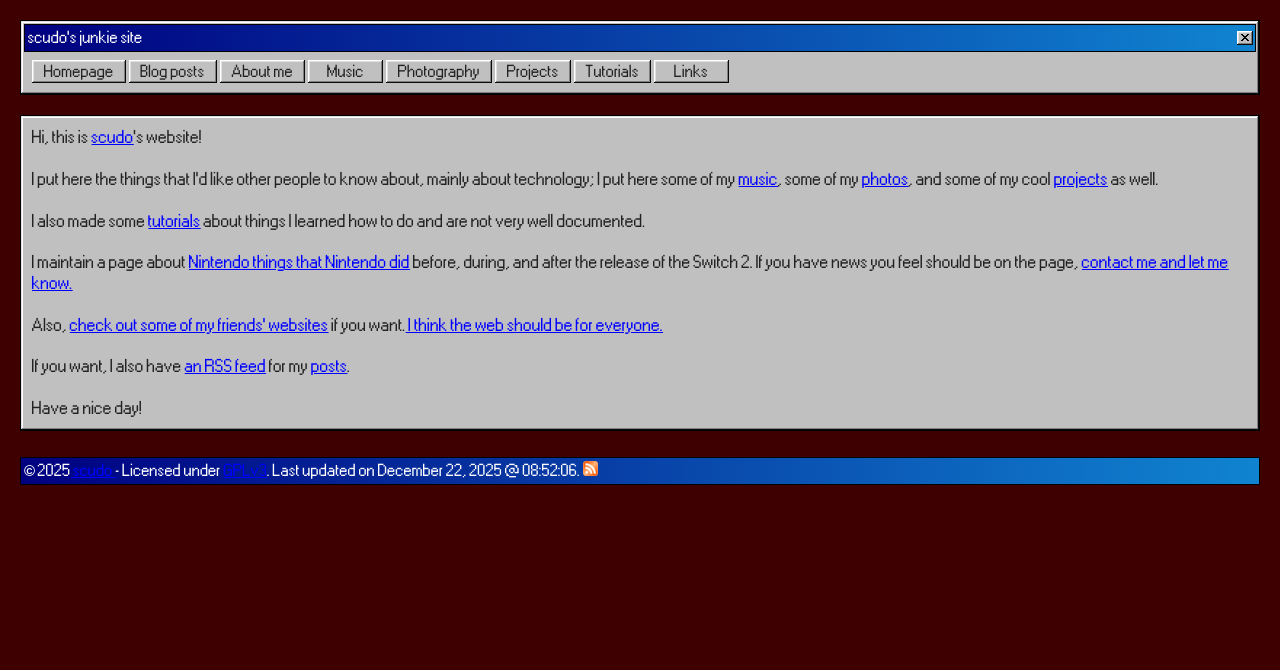
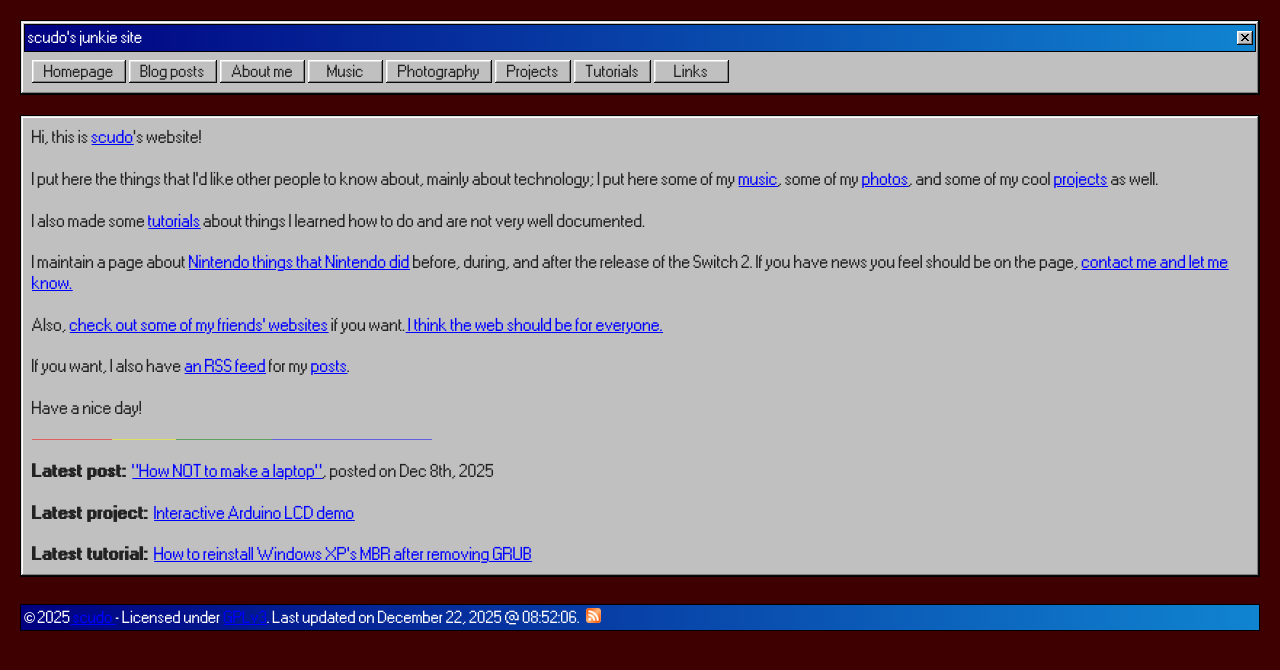
Before and after one commit to scudo005/scudo005.github.io, a Jekyll site: the page built from index.html, in a window 1280 px wide. Shown: the top 670 px of the page. Built offline with Jekyll 4.4.1, drawn with Linux system fonts in a browser that asks for light colours; some web fonts are replaced.

Commit message:
improved homepage

```diff
--- a/_layouts/default.html
+++ b/_layouts/default.html
@@ -42,7 +42,7 @@
 				<div class="title-bar-text" style="text-align: left;">&copy; {{ 'now' | date: "%Y" }}<a href="https://github.com/scudo005">
 						{{ site.author }}
 					</a>
-					- Licensed under <a href="/LICENSE.txt">GPLv3</a>.&nbsp;Last updated on {{ 'now' | date: "%B %d, %Y @ %H:%M:%S" }}. <a href="/feed.xml"><img src="/assets/imgs/inline/rss.png" alt="RSS feed"></a></div>
+					- Licensed under <a href="/LICENSE.txt">GPLv3</a>.&nbsp;Last updated on {{ 'now' | date: "%B %d, %Y @ %H:%M:%S" }}.&nbsp;&nbsp;<a href="/feed.xml"><img src="/assets/imgs/inline/rss.png" alt="RSS feed"></a></div>
 			</div>
 		</div>
 		<script src="/assets/js/playAudioOnClick.js"></script>
--- a/assets/css/98.css
+++ b/assets/css/98.css
@@ -518,3 +518,9 @@ table>tbody>tr>* {
 table {
     background-color: #fff
 }
+
+iframe{
+    box-shadow: inset -1px -1px #fff, inset 1px 1px grey, inset -2px -2px #dfdfdf, inset 2px 2px #0a0a0a;
+    height:100%;
+    width:50%;
+}
--- a/index.html
+++ b/index.html
@@ -26,6 +26,11 @@ If you want, I also have
 for my
 <a href="/blog.html">posts</a>.<br><br>
 Have a nice day!
+<br><br><hr><br>
+<b>Latest post:</b>&nbsp;&nbsp;{% for post in site.posts limit:1 %}<a href="{{ post.url }}">"{{ post.title }}"</a>, posted on {{ post.date | date_to_string: "ordinal", "US"}}{% endfor %}<br><br>
+<b>Latest project:</b>&nbsp;&nbsp;{% for project in site.data.projects.project reversed %}{% if forloop.first %}<a href="{{ project.url }}">{{ project.name }}</a>{% endif %}{% endfor %}<br><br>
+<b>Latest tutorial:</b>&nbsp;&nbsp;{% for tutorial in site.data.tutorials.page reversed %}{% if forloop.first %}<a href="{{ tutorial.url }}">{{ tutorial.title }}</a>{% endif %}{% endfor %}
+
 <script>
   var sound_play2 = document.getElementById('nav_button');
     if (navigator.getAutoplayPolicy(sound_play2) === 'allowed-muted' || navigator.getAutoplayPolicy(sound_play2) === 'disallowed') {
--- a/tutorials.html
+++ b/tutorials.html
@@ -3,7 +3,7 @@ layout: default
 title: My tutorials
 ---
 Here are some of the tutorials I made.<br><br>
-<div class="window">
+<div class="window" id="maincontent">
   <div class="title-bar">
     <div class="title-bar-text">My tutorials</div>
     <div class="title-bar-controls">
```
Also changed, not shown: _data/tutorials.yml (line endings or trailing spaces).
